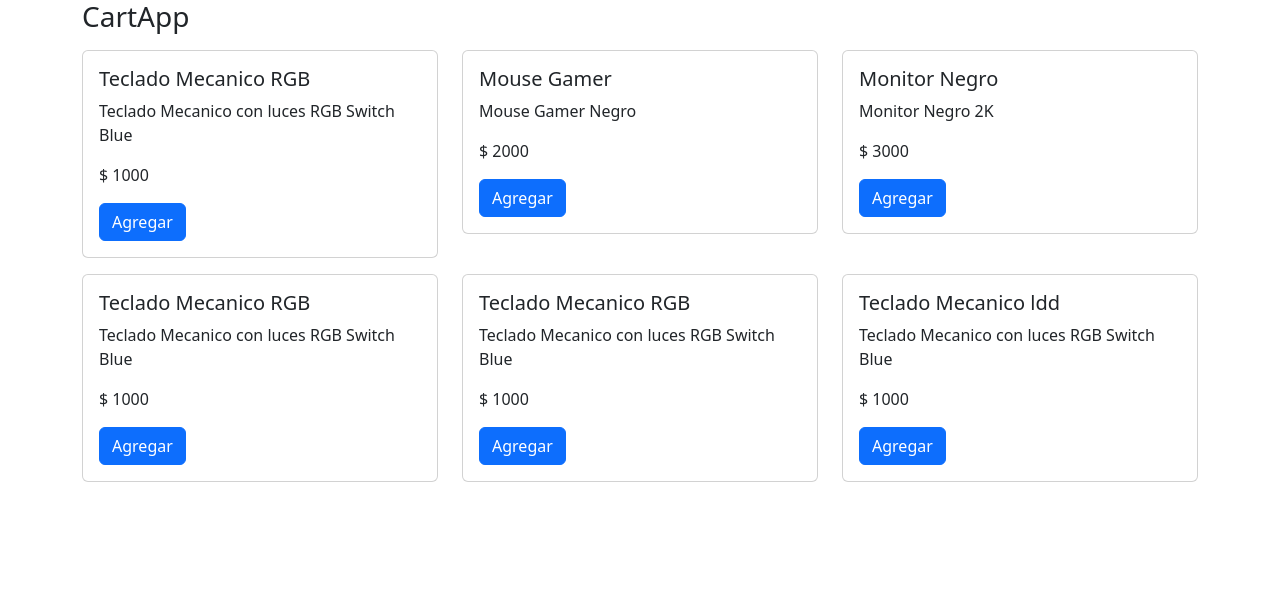
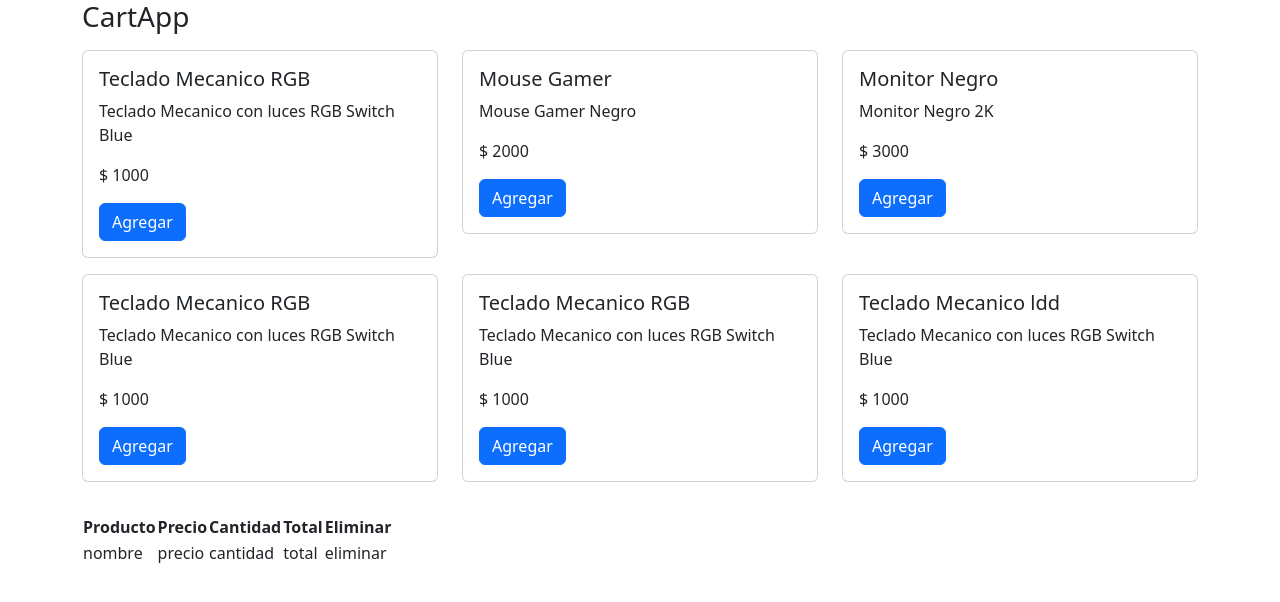
Before and after one commit to Alitoxx/CosasReact, a React (Vite) app in the folder 5-cart-app/: page / in a window 1280 px wide. Shown: the top 602 px of the page. Built offline with nearby package versions, Linux system fonts and the light colour scheme.

Commit message:
nuevo cambios

```diff
--- a/5-cart-app/src/CartApp.jsx
+++ b/5-cart-app/src/CartApp.jsx
@@ -66,6 +66,32 @@
                         </div>
                     </div>
                 </div>
+                <div className="my-4 w-50">
+                    <table>
+                        <thead>
+                            <tr>
+                                <th>Producto</th>
+                                <th>Precio</th>
+                                <th>Cantidad</th>
+                                <th>Total</th>
+                                <th>Eliminar</th>
+                            </tr>
+                        </thead>
+                        <tbody>
+                            <tr>
+                                <td>nombre</td>
+                                <td>precio</td>
+                                <td>cantidad</td>
+                                <td>total</td>
+                                <td>eliminar</td>
+                            </tr>
+                        </tbody>
+
+                        <tfoot>
+
+                        </tfoot>
+                    </table>
+                </div>
             </div>
         </>
     )
```
